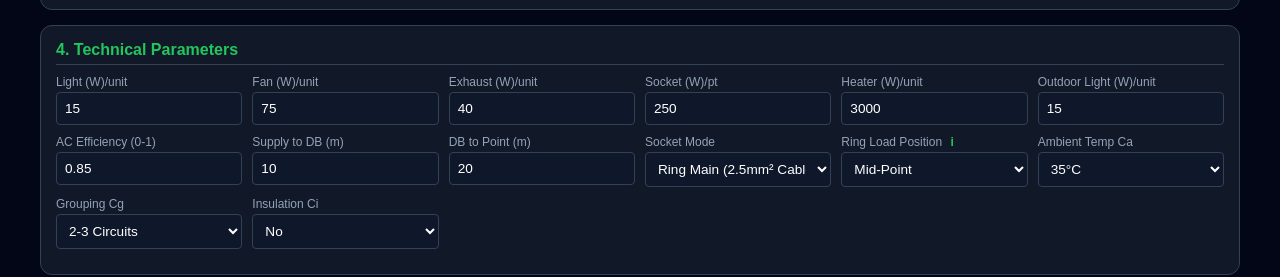
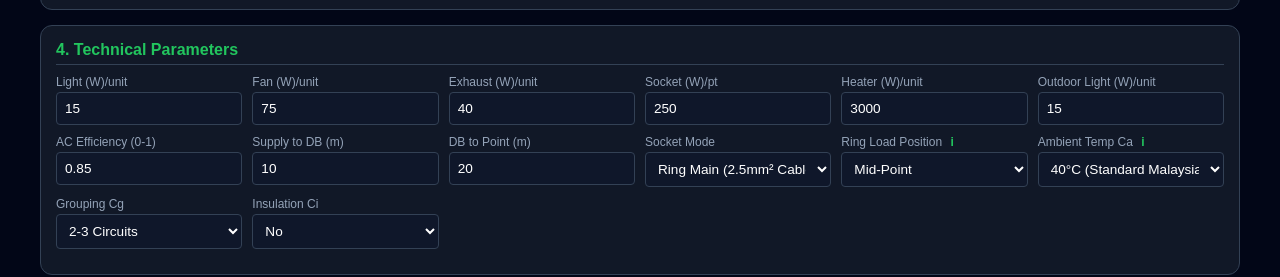
Before and after one commit to firdaussuhaini/Trial12_5.05.26, a plain HTML site: page index.html in a window 1280 px wide. Shown: the part 852-1129 px from the top of the page. Drawn offline with nearby package versions, Linux system fonts and the light colour scheme.

Commit message:
Update index.html

```diff
--- a/index.html
+++ b/index.html
@@ -221,7 +221,13 @@ label{font-size:0.75rem;color:var(--text);display:block;margin-bottom:3px;}
                     <option value="2.5">Distributed</option>
                 </select>
             </div>
-            <div><label>Ambient Temp Ca</label><select id="derateCa"><option value="1.03">30°C</option><option value="1.0" selected>35°C</option><option value="0.94">40°C</option><option value="0.87">45°C</option></select></div>
+            <div><label>Ambient Temp Ca <span class="tooltip">i<span class="tooltiptext">Standard JKR/ST Malaysia adalah 40°C untuk reka bentuk domestik</span></span></label>
+<select id="derateCa">
+    <option value="1.03">30°C</option>
+    <option value="1.0">35°C</option>
+    <option value="0.94" selected>40°C (Standard Malaysia)</option>
+    <option value="0.87">45°C</option>
+</select></div>
             <div><label>Grouping Cg</label><select id="derateCg"><option value="1.0">1 Circuit</option><option value="0.8" selected>2-3 Circuits</option><option value="0.7">4-5 Circuits</option><option value="0.65">6+ Circuits</option></select></div>
             <div><label>Insulation Ci</label><select id="derateCi"><option value="1.0" selected>No</option><option value="0.75">Yes >500mm</option><option value="0.5">Yes <500mm</option></select></div>
         </div>
```
